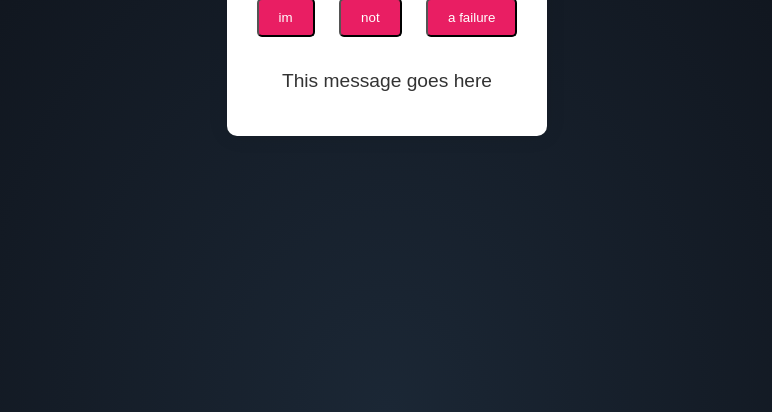
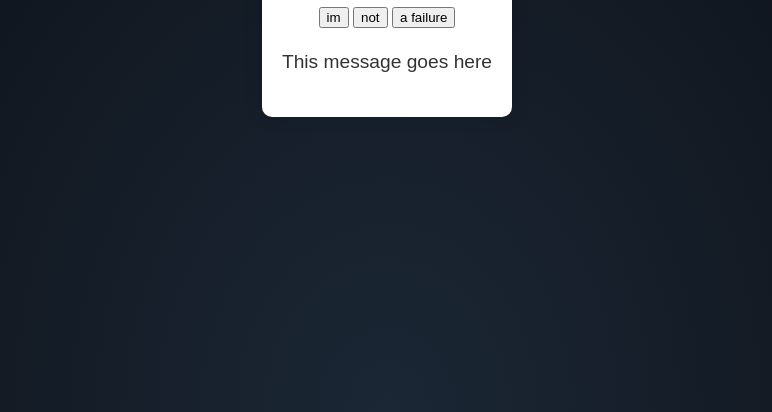
Before and after one commit to inbetweenspac/tes, a plain HTML site: page index.html in a window 1280 px wide. Shown: the part 388-800 px from the top of the page, without its empty margins (253-1025 px from the left). Drawn offline with Linux system fonts and the light colour scheme.

Commit message:
Update index.html

```diff
--- a/index.html
+++ b/index.html
@@ -85,9 +85,9 @@
 <body>
   <div class="container">
     <h1>mom,</h1>
-     <button id="button1" class="btn">im</button>
-    <button id="button2" class="btn">not</button>
-    <button id="button3" class="btn">a failure</button>
+     <button id="button1" class="btn-primary">im</button>
+    <button id="button2" class="btn-primary">not</button>
+    <button id="button3" class="btn-primary">a failure</button>
 
     <div id="content">
       <p id="messagesDisplay">This message goes here </p>
```
